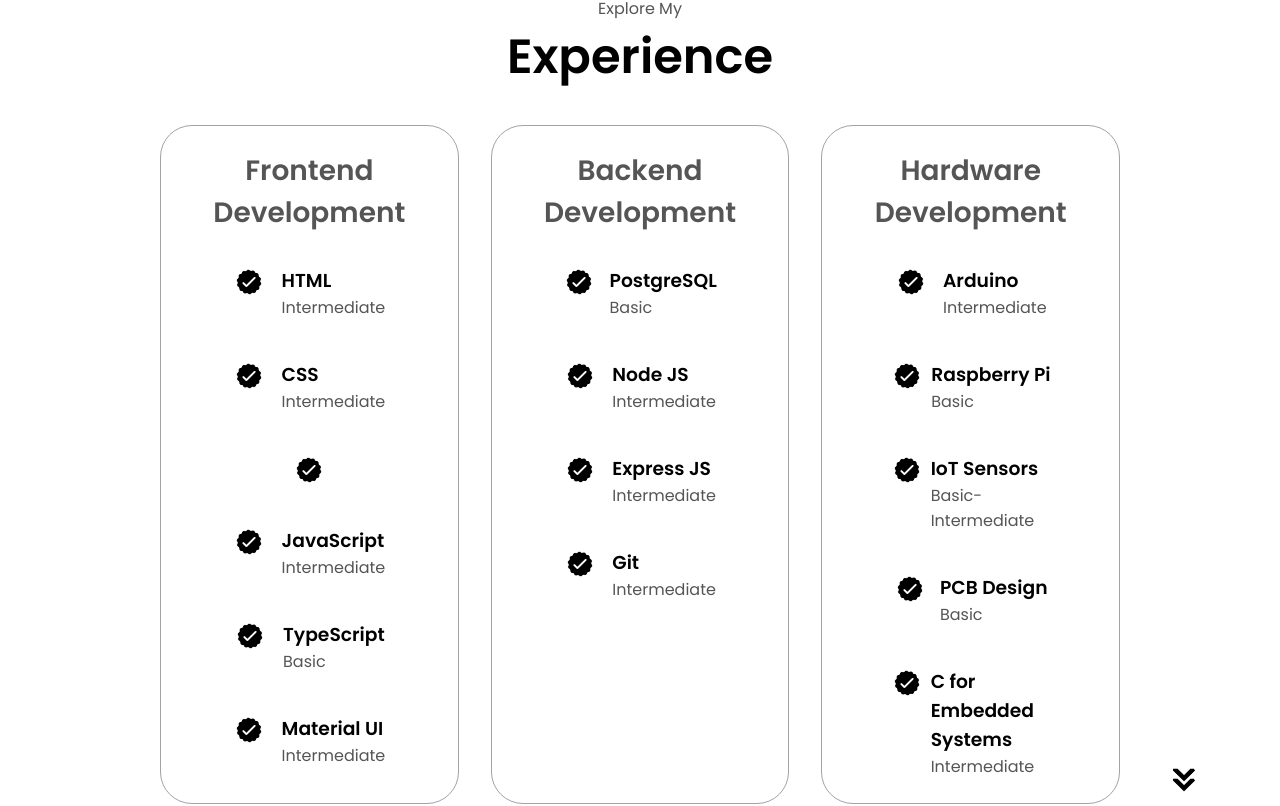
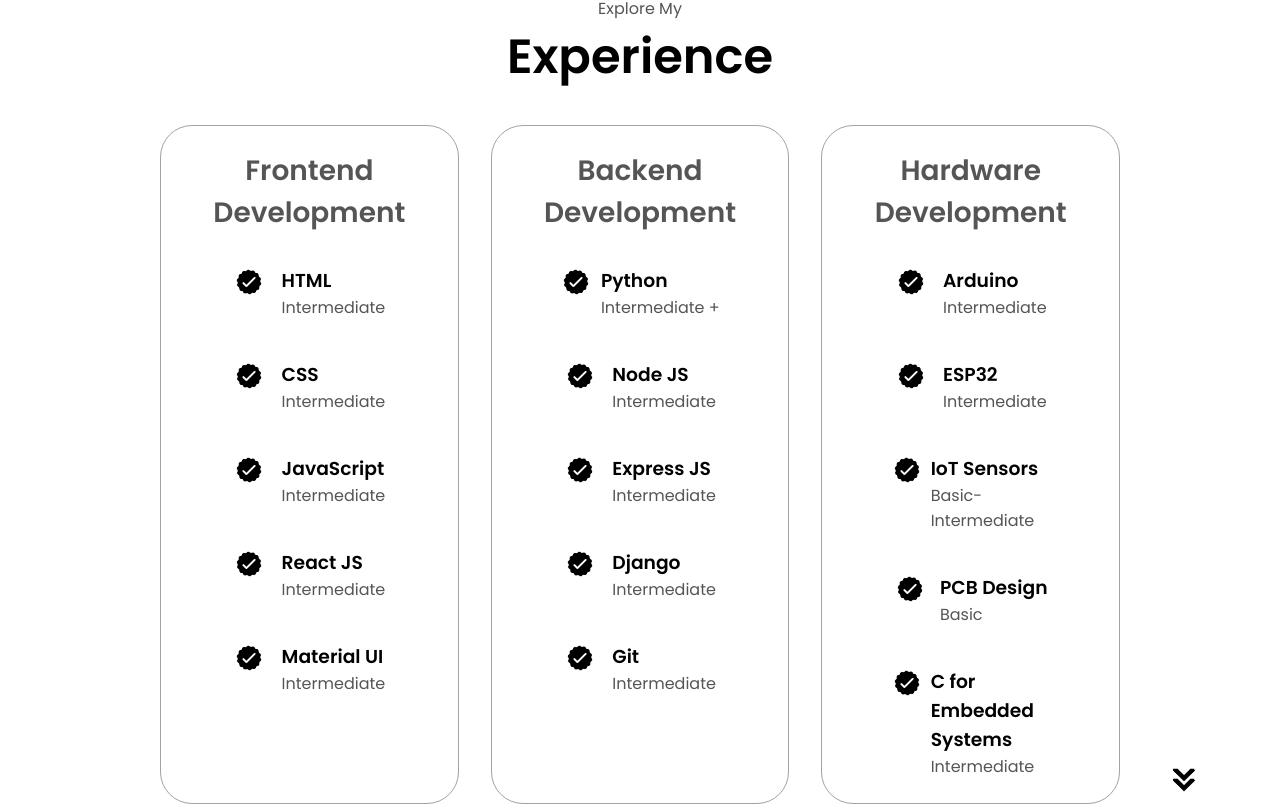
Before and after one commit to Joshua-100/portfolio, a React (Vite) app: page / in a window 1280 px wide. Shown: the part 1700-2506 px from the top of the page. Built offline with nearby package versions, Linux system fonts and the light colour scheme.

Commit message:
Updated The Experience Section

```diff
--- a/src/components/experience.jsx
+++ b/src/components/experience.jsx
@@ -1,199 +1,42 @@
-function Experience (){
-    return (
-        <>
-                <section id="experience">
+import SkillCard from "../utils/skillsCard";
+import {
+  frontendSkills,
+  backendSkills,
+  hardwareSkills,
+} from "../data/skillData";
+
+function Experience() {
+  return (
+    <section id="experience">
       <p className="section__text__p1">Explore My</p>
       <h1 className="title">Experience</h1>
       <div className="experience-details-container">
         <div className="about-containers">
-          <div className="details-container">
-            <h2 className="experience-sub-title">Frontend Development</h2>
-            <div className="article-container">
-              <article>
-                <img
-                  src="./assets/checkmark.png"
-                  alt="Experience icon"
-                  className="icon"
-                />
-                <div>
-                  <h3>HTML</h3>
-                  <p>Intermediate</p>
-                </div>
-              </article>
-              <article>
-                <img
-                  src="./assets/checkmark.png"
-                  alt="Experience icon"
-                  className="icon"
-                />
-                <div>
-                  <h3>CSS</h3>
-                  <p>Intermediate</p>
-                </div>
-              </article>
-              <article>
-                <img
-                  src="./assets/checkmark.png"
-                  alt="Experience icon"
-                  className="icon"
-                />
-              </article>
-              <article>
-                <img
-                  src="./assets/checkmark.png"
-                  alt="Experience icon"
-                  className="icon"
-                />
-                <div>
-                  <h3>JavaScript</h3>
-                  <p>Intermediate</p>
-                </div>
-              </article>
-              <article>
-                <img
-                  src="./assets/checkmark.png"
-                  alt="Experience icon"
-                  className="icon"
-                />
-                <div>
-                  <h3>TypeScript</h3>
-                  <p>Basic</p>
-                </div>
-              </article>
-              <article>
-                <img
-                  src="./assets/checkmark.png"
-                  alt="Experience icon"
-                  className="icon"
-                />
-                <div>
-                  <h3>Material UI</h3>
-                  <p>Intermediate</p>
-                </div>
-              </article>
-            </div>
-          </div>
-          <div className="details-container">
-            <h2 className="experience-sub-title">Backend Development</h2>
-            <div className="article-container">
-              <article>
-                <img
-                  src="./assets/checkmark.png"
-                  alt="Experience icon"
-                  className="icon"
-                />
-                <div>
-                  <h3>PostgreSQL</h3>
-                  <p>Basic</p>
-                </div>
-              </article>
-              <article>
-                <img
-                  src="./assets/checkmark.png"
-                  alt="Experience icon"
-                  className="icon"
-                />
-                <div>
-                  <h3>Node JS</h3>
-                  <p>Intermediate</p>
-                </div>
-              </article>
-              <article>
-                <img
-                  src="./assets/checkmark.png"
-                  alt="Experience icon"
-                  className="icon"
-                />
-                <div>
-                  <h3>Express JS</h3>
-                  <p>Intermediate</p>
-                </div>
-              </article>
-              <article>
-                <img
-                  src="./assets/checkmark.png"
-                  alt="Experience icon"
-                  className="icon"
-                />
-                <div>
-                  <h3>Git</h3>
-                  <p>Intermediate</p>
-                </div>
-              </article>
-            </div>
-          </div>
-          <div className="details-container">
-  <h2 className="experience-sub-title">Hardware Development</h2>
-  <div className="article-container">
-    <article>
-      <img
-        src="./assets/checkmark.png"
-        alt="Experience icon"
-        className="icon"
-      />
-      <div>
-        <h3>Arduino</h3>
-        <p>Intermediate</p>
-      </div>
-    </article>
-    <article>
-      <img
-        src="./assets/checkmark.png"
-        alt="Experience icon"
-        className="icon"
-      />
-      <div>
-        <h3>Raspberry Pi</h3>
-        <p>Basic</p>
-      </div>
-    </article>
-    <article>
-      <img
-        src="./assets/checkmark.png"
-        alt="Experience icon"
-        className="icon"
-      />
-      <div>
-        <h3>IoT Sensors</h3>
-        <p>Basic-Intermediate</p>
-      </div>
-    </article>
-    <article>
-      <img
-        src="./assets/checkmark.png"
-        alt="Experience icon"
-        className="icon"
-      />
-      <div>
-        <h3>PCB Design</h3>
-        <p>Basic</p>
-      </div>
-    </article>
-    <article>
-      <img
-        src="./assets/checkmark.png"
-        alt="Experience icon"
-        className="icon"
-      />
-      <div>
-        <h3>C for Embedded Systems</h3>
-        <p>Intermediate</p>
-      </div>
-    </article>
-  </div>
-</div>
-
+          <SkillSection title="Frontend Development" skills={frontendSkills} />
+          <SkillSection title="Backend Development" skills={backendSkills} />
+          <SkillSection title="Hardware Development" skills={hardwareSkills} />
         </div>
       </div>
       <img
-        src="./assets/arrow.png"
+        src="/portfolio/assets/arrow.png"
         alt="Arrow icon"
         className="icon arrow"
-        onclick="location.href='./#projects'"
+        onClick={() => (window.location.href = "#projects")}
       />
     </section>
-        </>
-    )
+  );
 }
 
+// Internal reusable section component
+const SkillSection = ({ title, skills }) => (
+  <div className="details-container">
+    <h2 className="experience-sub-title">{title}</h2>
+    <div className="article-container">
+      {skills.map((skill, index) => (
+        <SkillCard key={index} title={skill.title} level={skill.level} />
+      ))}
+    </div>
+  </div>
+);
+
 export default Experience;
--- /dev/null
+++ b/src/data/skillData.js
@@ -0,0 +1,23 @@
+export const frontendSkills = [
+  { title: "HTML", level: "Intermediate" },
+  { title: "CSS", level: "Intermediate" },
+  { title: "JavaScript", level: "Intermediate" },
+  { title: "React JS", level: "Intermediate" },
+  { title: "Material UI", level: "Intermediate" },
+];
+
+export const backendSkills = [
+  { title: "Python", level: "Intermediate +" },
+  { title: "Node JS", level: "Intermediate" },
+  { title: "Express JS", level: "Intermediate" },
+  { title: "Django", level: "Intermediate" },
+  { title: "Git", level: "Intermediate" },
+];
+
+export const hardwareSkills = [
+  { title: "Arduino", level: "Intermediate" },
+  { title: "ESP32", level: "Intermediate" },
+  { title: "IoT Sensors", level: "Basic-Intermediate" },
+  { title: "PCB Design", level: "Basic" },
+  { title: "C for Embedded Systems", level: "Intermediate" },
+];
--- /dev/null
+++ b/src/utils/skillsCard.jsx
@@ -0,0 +1,17 @@
+const SkillCard = ({ title, level }) => {
+  return (
+    <article>
+      <img
+        src="/portfolio/assets/checkmark.png" // adjust path if needed
+        alt="Experience icon"
+        className="icon"
+      />
+      <div>
+        <h3>{title}</h3>
+        <p>{level}</p>
+      </div>
+    </article>
+  );
+};
+
+export default SkillCard;
```
